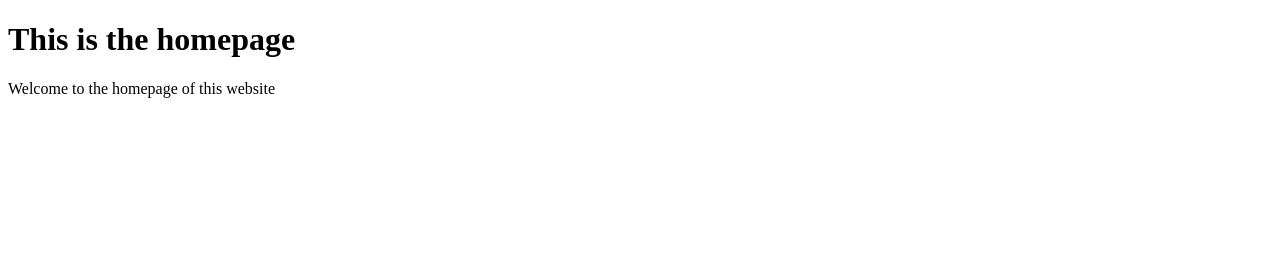
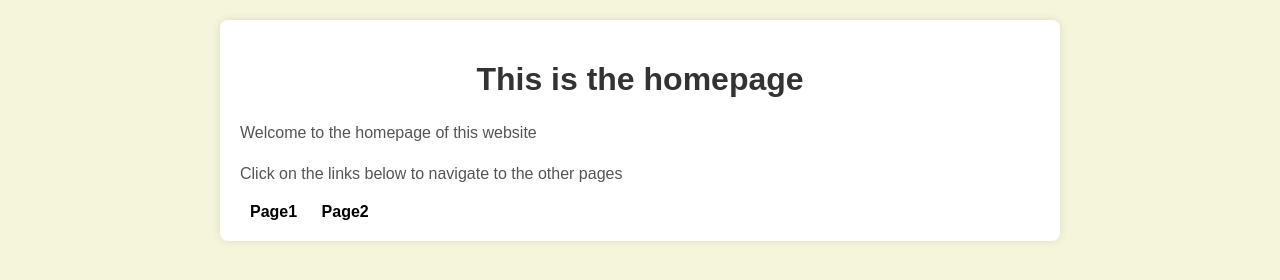
Before and after one commit to Kmunoz2022/Kmunoz2022-Summer-2024-Project-1, a plain HTML site: page index.html in a window 1280 px wide. Drawn offline with Linux system fonts and the light colour scheme.

Commit message:
added the links to the pages on the home page

```diff
--- a/index.css
+++ b/index.css
@@ -0,0 +1,38 @@
+body {
+    background-color: #F5F5DC;
+    font-family: Arial, sans-serif;
+    margin: 0;
+    padding: 20px;
+}
+
+.container {
+    max-width: 800px;
+    margin: 0 auto;
+    background-color: #ffffff;
+    padding: 20px;
+    border-radius: 8px;
+    box-shadow: 0 0 10px rgba(0, 0, 0, 0.1);
+}
+
+h1 {
+    color: #333333;
+    text-align: center;
+}
+
+p {
+    color: #555555;
+    line-height: 1.6;
+    margin-bottom: 16px;
+}
+
+nav a {
+    display: inline-block;
+    margin: 0 10px;
+    color: #000000;
+    text-decoration: none;
+    font-weight: bold;
+}
+
+br {
+    display: none;
+}
--- a/index.html
+++ b/index.html
@@ -1,10 +1,18 @@
 <!DOCTYPE html>
 <html>
-    <head>
-        <title>Home</title>
-        <link rel="stylesheet" type="text/css" href="style.css">
-    </head>
+<head>
+    <title>Home</title>
+    <link rel="stylesheet" type="text/css" href="index.css">
+</head>
+<body>
+    <div class="container">
+        <h1>This is the homepage</h1>
+        <p>Welcome to the homepage of this website</p>
+        <p>Click on the links below to navigate to the other pages</p>
+        <nav>
+            <a href="Page1.html">Page1</a>
+            <a href="Page2.html">Page2</a>
+        </nav>
+    </div>
+</body>
 </html>
-
-<h1> This is the homepage </h1>
-<p> Welcome to the homepage of this website </p>
```
